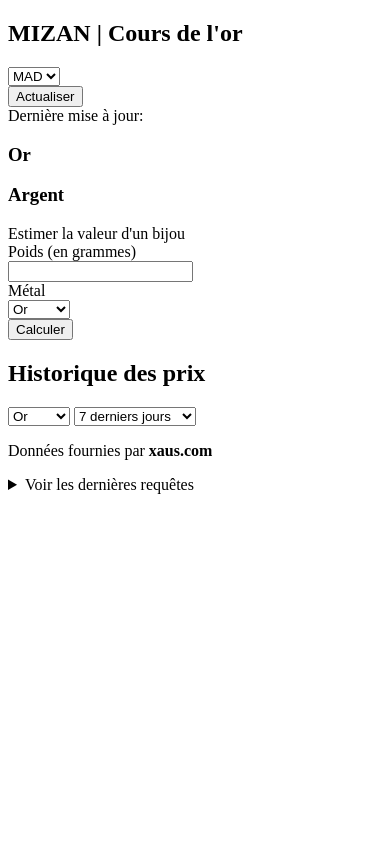
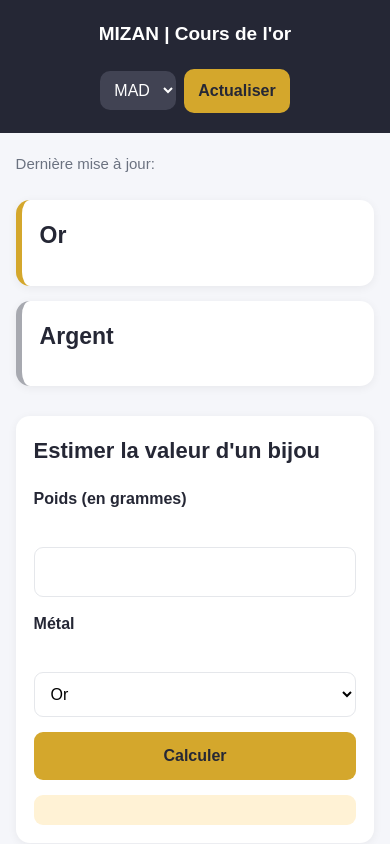
Before and after one commit to amajjoute/mizan, a plain HTML site: page index.html in a window 390 px wide. Shown: the top 844 px of the page. Drawn offline with Linux system fonts and the light colour scheme.

Commit message:
feat: add the css to the index

```diff
--- a/css/style.css
+++ b/css/style.css
@@ -13,3 +13,356 @@
     --shadow: 0 2px 10px rgba(0, 0, 0, 0.06);
     --radius: 14px;
 }
+
+* {
+    margin: 0;
+    padding: 0;
+    box-sizing: border-box;
+}
+
+body {
+    font-family: Arial, Helvetica, sans-serif;
+    background-color: var(--color-Background);
+    color: var(--color-Text);
+    line-height: 1.5;
+}
+
+main {
+    width: 95%;
+    max-width: 1400px;
+    margin: 30px auto;
+}
+
+button,
+select,
+input {
+    font: inherit;
+}
+
+button,
+select {
+    cursor: pointer;
+}
+
+
+header {
+    background-color: var(--color-Dark);
+    padding: 20px 0;
+}
+
+nav {
+    width: 95%;
+    max-width: 1400px;
+    margin: auto;
+}
+
+.header {
+    display: flex;
+    align-items: center;
+    justify-content: space-between;
+    gap: 20px;
+}
+
+.title h1 {
+    color: var(--color-White);
+    font-size: 28px;
+}
+
+.select-actualiser {
+    display: flex;
+    align-items: center;
+    gap: 15px;
+}
+
+#curreuncy {
+    padding: 12px 20px;
+    border: none;
+    border-radius: 10px;
+    background-color: #414353;
+    color: var(--color-White);
+}
+
+.actualiser button {
+    padding: 12px 24px;
+    background-color: var(--color-Primary);
+    color: var(--color-Dark);
+    border: none;
+    border-radius: 10px;
+    font-weight: bold;
+}
+
+.actualiser button:hover {
+    background-color: #E8BB45;
+}
+
+
+.date-update {
+    display: flex;
+    align-items: center;
+    gap: 8px;
+    margin-bottom: 25px;
+    color: var(--color-Secondary);
+    font-size: 15px;
+}
+
+#date {
+    font-weight: bold;
+}
+
+
+.cards {
+    display: grid;
+    grid-template-columns: repeat(2, 1fr);
+    gap: 25px;
+    margin-bottom: 30px;
+}
+
+.or-card,
+.money-card {
+    background-color: var(--color-White);
+    padding: 25px;
+    border-radius: var(--radius);
+    box-shadow: var(--shadow);
+    border-left: 6px solid var(--color-Primary);
+}
+
+.money-card {
+    border-left-color: #A7A9B0;
+}
+
+.or-card h3,
+.money-card h3 {
+    font-size: 23px;
+    margin-bottom: 15px;
+}
+
+.or-price-info,
+.money-price-info {
+    font-size: 30px;
+    font-weight: bold;
+    margin-bottom: 10px;
+}
+
+.or-all-info,
+.money-all-info {
+    font-size: 16px;
+    color: var(--color-Secondary);
+}
+
+
+.positive {
+    color: var(--color-Success);
+}
+
+.negative {
+    color: var(--color-Error);
+}
+
+
+.section-2 {
+    background-color: var(--color-White);
+    padding: 25px;
+    border-radius: var(--radius);
+    box-shadow: var(--shadow);
+    margin-bottom: 30px;
+}
+
+.title-estimer {
+    font-size: 22px;
+    font-weight: bold;
+    margin-bottom: 20px;
+}
+
+#form {
+    display: flex;
+    flex-direction: column;
+    gap: 15px;
+}
+
+#form > div {
+    display: flex;
+    flex-direction: column;
+    gap: 6px;
+}
+
+.poids-label,
+.metal-label {
+    font-weight: bold;
+}
+
+.poids,
+.metal {
+    width: 100%;
+    padding: 12px;
+    border: 1px solid var(--color-Border);
+    border-radius: 9px;
+    background-color: var(--color-White);
+    outline: none;
+}
+
+.poids:focus,
+.metal:focus,
+#curreuncy:focus {
+    border-color: var(--color-Primary);
+}
+
+.submit-button {
+    width: 100%;
+    padding: 12px;
+    border: none;
+    border-radius: 9px;
+    background-color: var(--color-Primary);
+    color: var(--color-Dark);
+    font-weight: bold;
+}
+
+.submit-button:hover {
+    background-color: #E8BB45;
+}
+
+.result {
+    margin-top: 15px;
+    padding: 15px;
+    border-radius: 9px;
+    background-color: #FFF2D5;
+    font-size: 18px;
+    font-weight: bold;
+}
+
+
+.section-3 {
+    background-color: var(--color-White);
+    padding: 25px;
+    border-radius: var(--radius);
+    box-shadow: var(--shadow);
+    margin-bottom: 30px;
+}
+
+.historique-title h2 {
+    font-size: 22px;
+    margin-bottom: 20px;
+}
+
+.historique-controls {
+    display: flex;
+    gap: 12px;
+    margin-bottom: 20px;
+}
+
+.historique-controls select {
+    padding: 10px 15px;
+    border: 1px solid var(--color-Border);
+    border-radius: 9px;
+    background-color: var(--color-White);
+}
+
+.history-chart {
+    width: 100%;
+    min-height: 250px;
+    overflow-x: auto;
+}
+
+
+.section-4 {
+    display: flex;
+    justify-content: space-between;
+    align-items: center;
+    flex-wrap: wrap;
+    gap: 15px;
+    padding: 20px;
+    background-color: #E9EAF2;
+    border-radius: var(--radius);
+    color: var(--color-Text);
+}
+
+.api-info strong {
+    color: var(--color-Dark);
+}
+
+.request-log summary {
+    cursor: pointer;
+    font-weight: bold;
+}
+
+.request-log-content {
+    margin-top: 15px;
+    padding: 15px;
+    background-color: var(--color-White);
+    border-radius: 10px;
+}
+
+.request-log-content h3 {
+    margin-bottom: 12px;
+}
+
+
+@media (max-width: 768px) {
+
+    main {
+        width: 92%;
+        margin: 20px auto;
+    }
+
+    .header {
+        flex-direction: column;
+        align-items: stretch;
+    }
+
+    .title h1 {
+        font-size: 23px;
+        text-align: center;
+    }
+
+    .select-actualiser {
+        justify-content: center;
+    }
+
+    .cards {
+        grid-template-columns: 1fr;
+        gap: 15px;
+    }
+
+    .or-price-info,
+    .money-price-info {
+        font-size: 25px;
+    }
+
+    .historique-controls {
+        flex-direction: column;
+    }
+
+    .historique-controls select {
+        width: 100%;
+    }
+
+    .section-4 {
+        flex-direction: column;
+        align-items: flex-start;
+    }
+}
+
+@media (max-width: 400px) {
+
+    .title h1 {
+        font-size: 19px;
+    }
+
+    .select-actualiser {
+        gap: 8px;
+    }
+
+    .actualiser button {
+        padding: 10px 14px;
+    }
+
+    #curreuncy {
+        padding: 10px;
+    }
+
+    .or-card,
+    .money-card,
+    .section-2,
+    .section-3 {
+        padding: 18px;
+    }
+}
```
